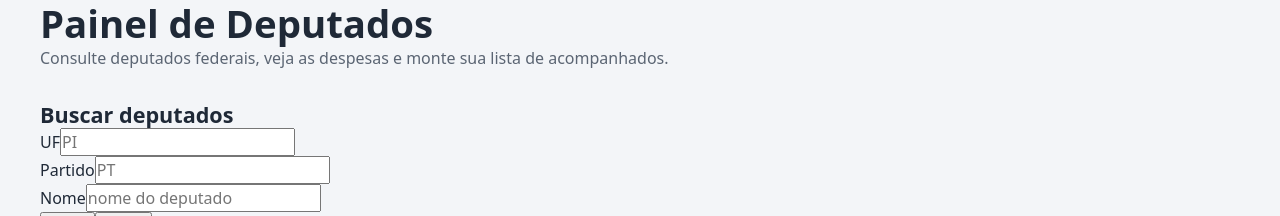
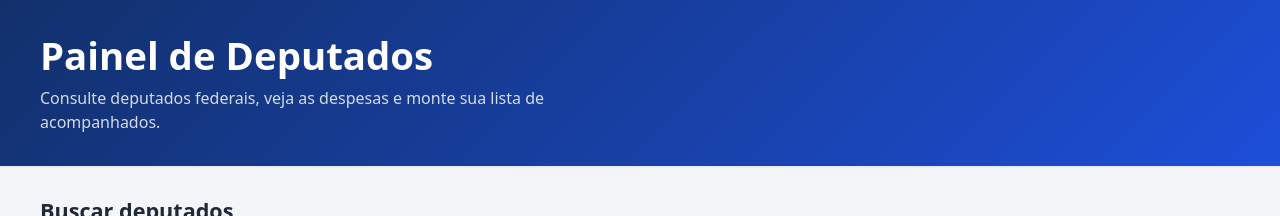
Before and after one commit to eznoP/painelDeputados, a Next.js app: page / in a window 1280 px wide. Shown: the top 216 px of the page. Built offline with nearby package versions, Linux system fonts and the light colour scheme; no server answers; the database is empty.

Commit message:
estiliza o cabecalho

```diff
--- a/app/globals.css
+++ b/app/globals.css
@@ -152,3 +152,21 @@ p {
 .watchlist-section {
   grid-column: 1 / -1;
 }
+
+/* estiliza o cabecalho principal */
+.site-header {
+  background: linear-gradient(135deg, #12306b, var(--color-primary));
+  color: #ffffff;
+  padding-block: var(--space-6);
+  box-shadow: var(--shadow-small);
+}
+
+.site-header h1 {
+  color: #ffffff;
+}
+
+.site-header p {
+  max-width: 60ch;
+  margin-top: var(--space-2);
+  color: rgba(255, 255, 255, 0.82);
+}
```
